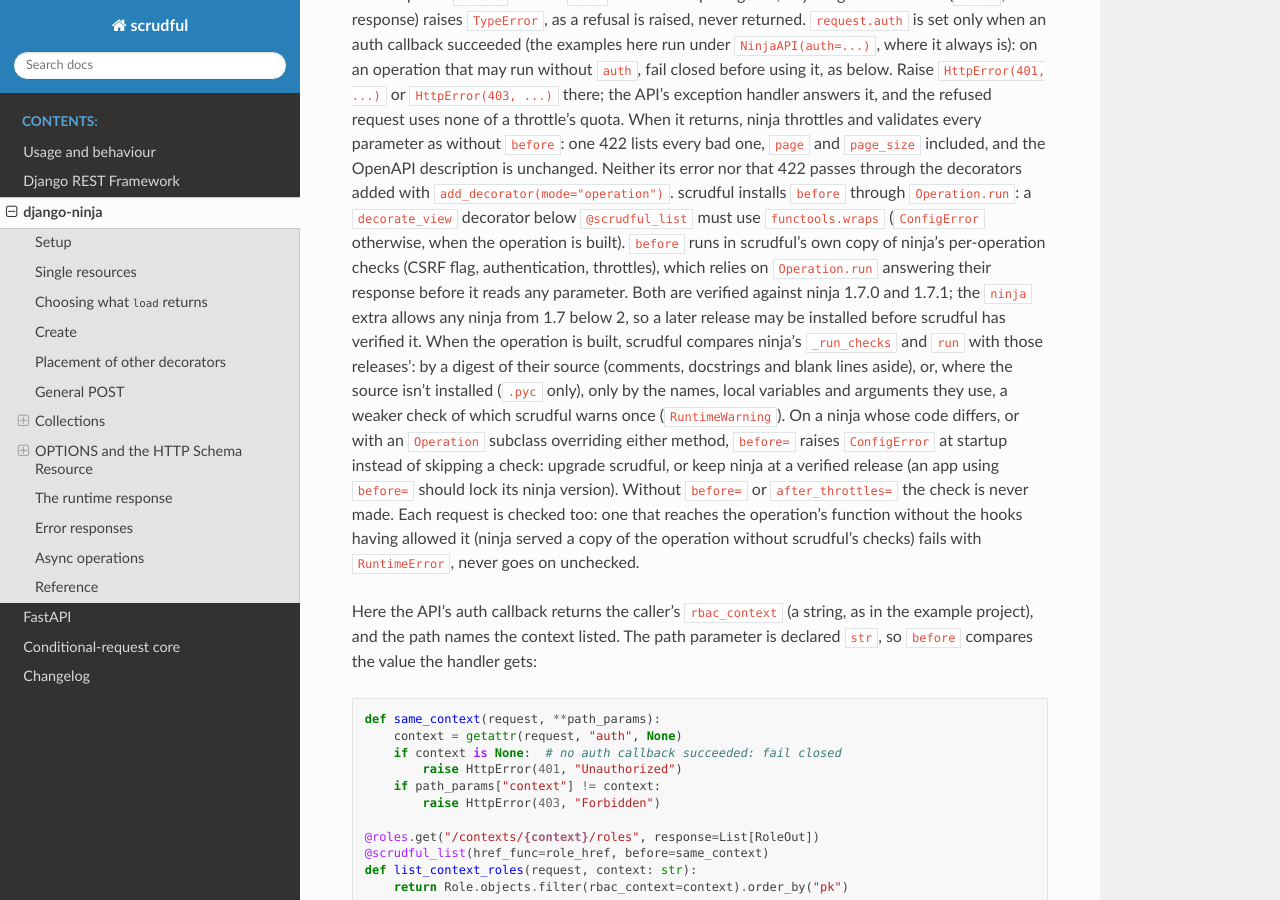
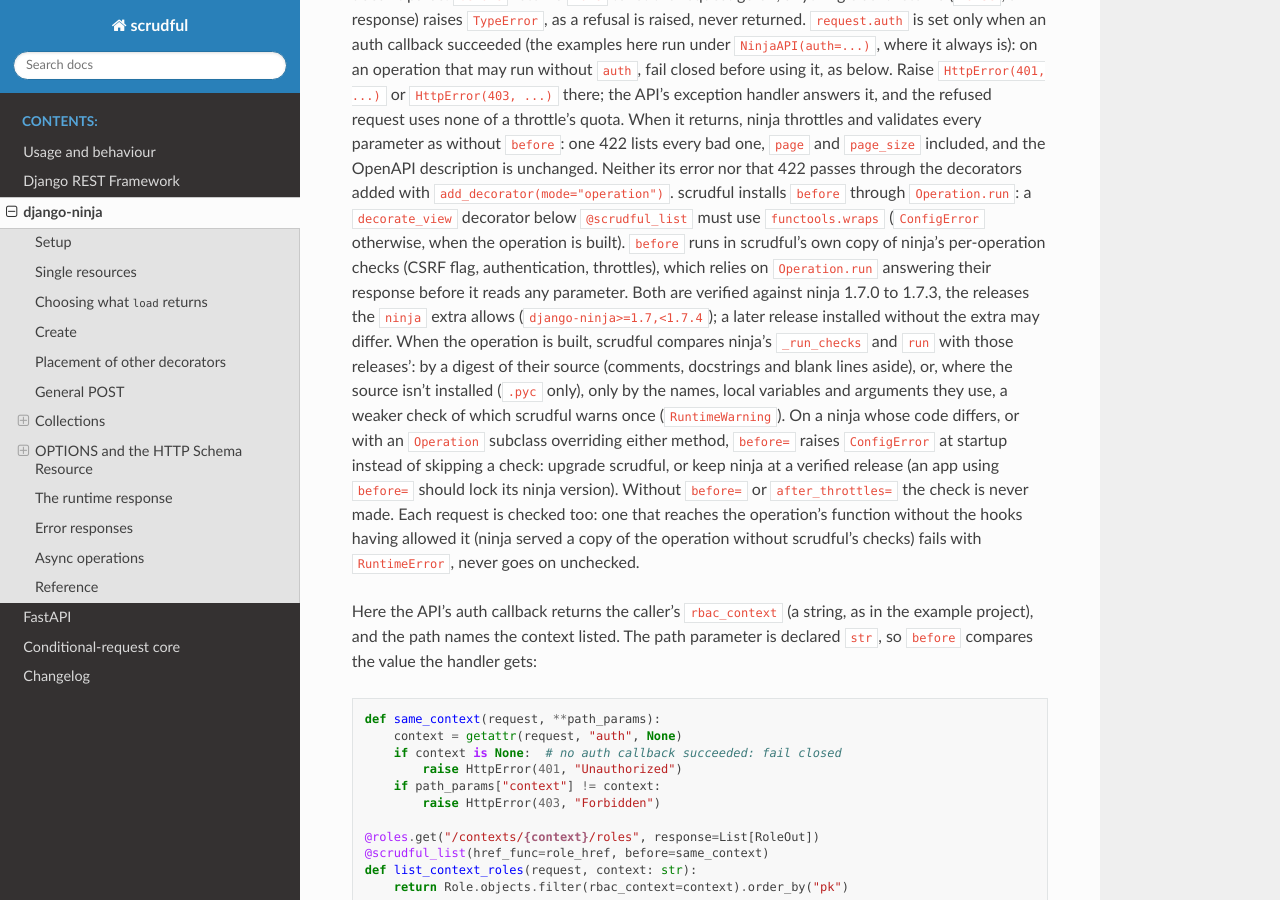
Before and after one commit to mimotoai/scrudful, a Sphinx documentation site: the page built from docs/source/ninja.rst, in a window 1280 px wide and 900 px high, scrolled down 10511 px. Built offline with Sphinx 7.4.7 and the Read the Docs theme 3.1.0, drawn with Linux system fonts in a browser that asks for light colours; some of the changed text lies outside the part shown.

Commit message:
mr10 r2 C3 fix2: N15: the ninja extra is capped at the verified releases, 1.7.0 to 1.7.3
django-ninja>=1.7,<1.7.4 (was <2): a release scrudful hasn't checked its
internals against is no longer installed by the extra. The lock keeps 1.7.1.

Claude-Session: https://claude.ai/code/session_01SAZeWv3jW9kYJFL415oZPV

```diff
--- a/CHANGELOG.rst
+++ b/CHANGELOG.rst
@@ -166,6 +166,11 @@ Behaviour change (all adapters)
 Behaviour change (ninja)
 ------------------------
 
+* The ``ninja`` extra requires **django-ninja 1.7.0 to 1.7.3**
+  (``django-ninja>=1.7,<1.7.4``; was ``>=1.7,<2``): the releases scrudful
+  checks the ninja internals it relies on against, 1.7.2 and 1.7.3 now
+  included. A later ninja installed without the extra may be refused with
+  ``ConfigError`` at startup until scrudful has verified it.
 * ``ScrudfulRouter``'s OPTIONS runs the operations' checks: the loading
   operation's ``auth=`` and ``before`` (then ``load``), and each method's
   ``auth=`` and ``before`` (or ``allowed``), then, for a ``@scrudful``
--- a/README.rst
+++ b/README.rst
@@ -44,7 +44,7 @@ Installation
 .. code-block:: console
 
     $ pip install "scrudful[drf]"      # Django >= 4.2, djangorestframework >= 3.15
-    $ pip install "scrudful[ninja]"    # Django >= 4.2, django-ninja >= 1.7, < 2
+    $ pip install "scrudful[ninja]"    # Django >= 4.2, django-ninja 1.7.0 to 1.7.3
     $ pip install "scrudful[fastapi]"  # fastapi >= 0.100
 
 Python 3.10 or newer is required.
--- a/docs/source/ninja.rst
+++ b/docs/source/ninja.rst
@@ -7,8 +7,8 @@ context ``Link`` headers of the semantic-http spec, collections in the scrud
 list envelope, an automatic OPTIONS answer with a per-requester ``Allow``, and
 each path's "HTTP Schema Resource", served by GET and linked from every
 response. Install it with ``pip install "scrudful[ninja]"`` (django-ninja
-1.7 or newer, below 2: the adapter relies on django-ninja internals). It does
-not need Django REST Framework.
+1.7.0 to 1.7.3: the adapter relies on django-ninja internals, verified per
+release). It does not need Django REST Framework.
 
 The example project in ``examples/ninja`` uses the three decorators, entities,
 error Links, OPTIONS and the 404 and 500 handlers on a ``Role`` resource scoped
@@ -603,9 +603,9 @@ must use ``functools.wraps`` (``ConfigError`` otherwise, when the operation is
 built). ``before`` runs in scrudful's own copy of ninja's per-operation checks
 (CSRF flag, authentication, throttles), which relies on ``Operation.run``
 answering their response before it reads any parameter. Both are verified
-against ninja 1.7.0 and 1.7.1; the ``ninja`` extra allows any ninja from 1.7
-below 2, so a later release may be installed before scrudful has verified
-it. When the
+against ninja 1.7.0 to 1.7.3, the releases the ``ninja`` extra allows
+(``django-ninja>=1.7,<1.7.4``); a later release installed without the extra
+may differ. When the
 operation is built, scrudful compares ninja's ``_run_checks`` and ``run``
 with those releases': by a digest of their source (comments, docstrings and
 blank lines aside), or, where the source isn't installed (``.pyc`` only),
--- a/pyproject.toml
+++ b/pyproject.toml
@@ -27,7 +27,7 @@ Changelog = "https://gitlab.com/openteams/scrudful/-/blob/master/CHANGELOG.rst"
 [project.optional-dependencies]
 drf = ["django>=4.2", "djangorestframework>=3.15"]
 fastapi = ["fastapi>=0.100"]
-ninja = ["django>=4.2", "django-ninja>=1.7,<2"]
+ninja = ["django>=4.2", "django-ninja>=1.7,<1.7.4"]
 
 [dependency-groups]
 dev = [
```
Also changed, not shown: 1 other file.
